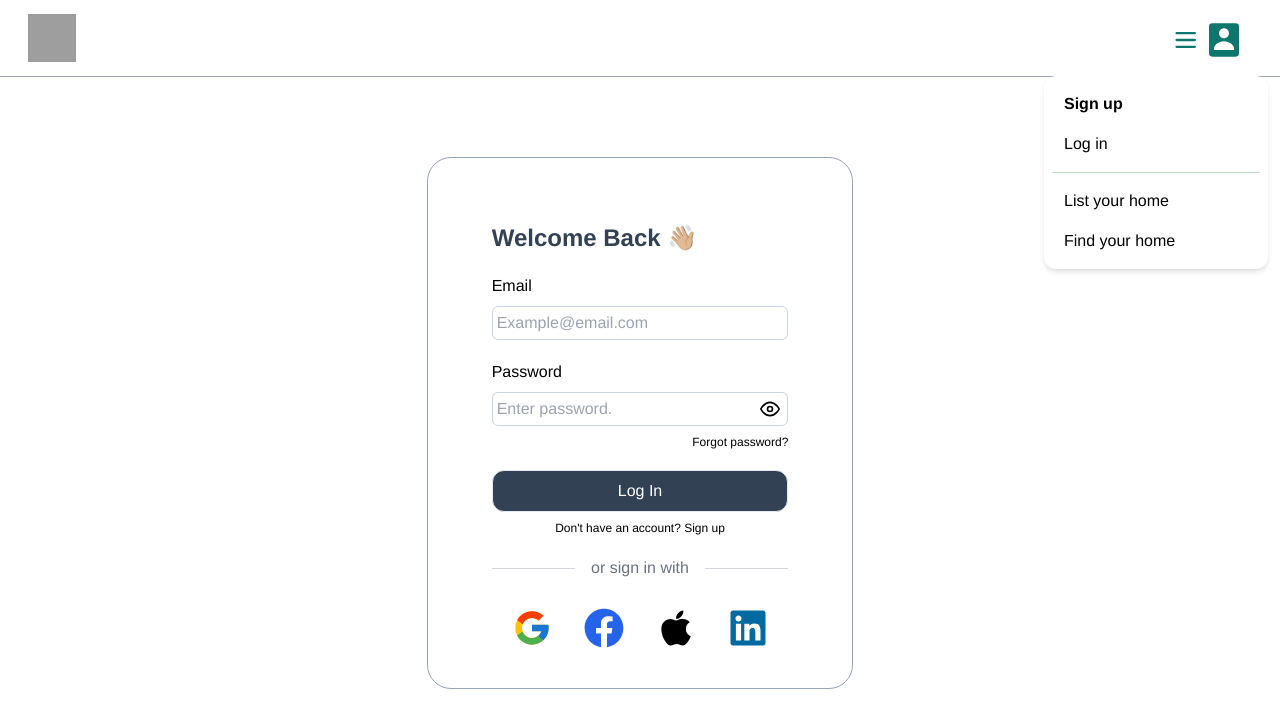
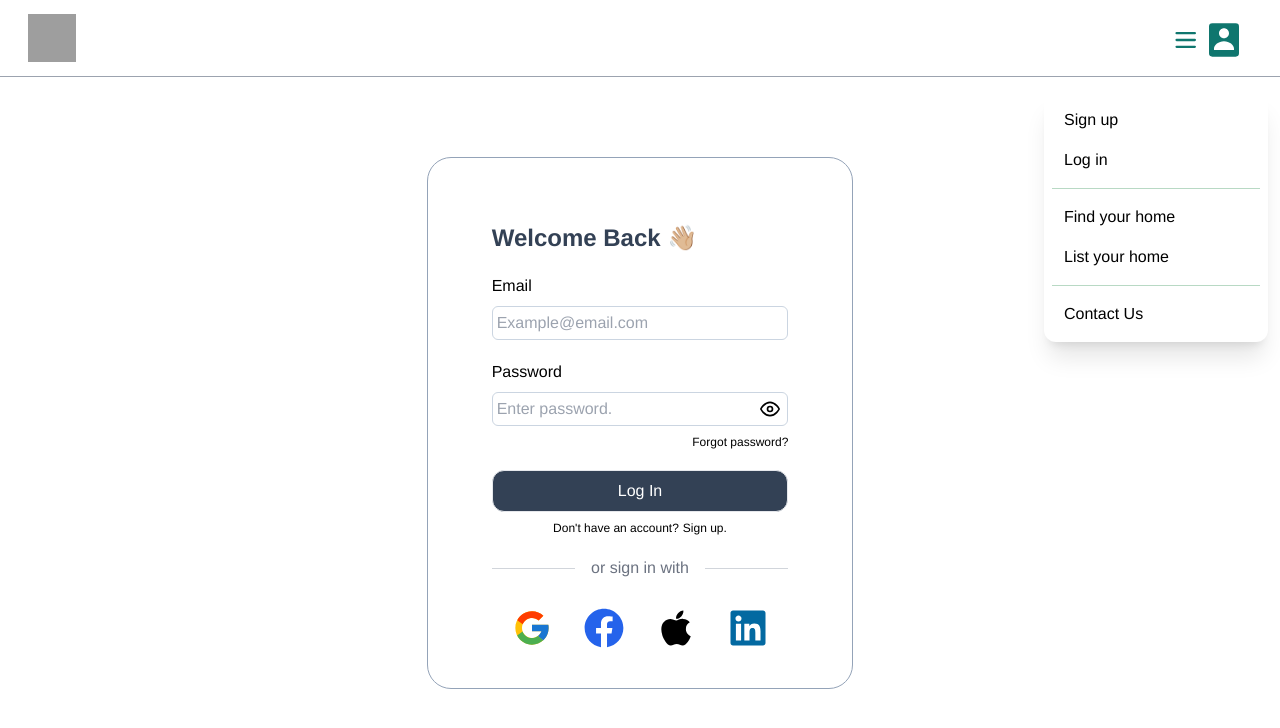
Before and after one commit to bonnil1/haven, a React (Vite) app in the folder frontend/: page /login in a window 1280 px wide. Both pictures are taken after a click on the button 1208 px from the left and 40 px from the top of the page. Shown: the top 728 px of the page. Built offline with nearby package versions, Linux system fonts and the light colour scheme; grey boxes are pictures that could not be loaded.

Commit message:
dropdown menu progress

```diff
--- a/frontend/src/App.jsx
+++ b/frontend/src/App.jsx
@@ -1,5 +1,5 @@
 import React from 'react'
-import { useState } from 'react';
+import { useState, useRef, useEffect } from 'react';
 import Navigation from './components/Navigation';
 import Signup from './pages/Signup';
 import Password from './pages/Password';
@@ -18,27 +18,43 @@ import { BrowserRouter as Router, Routes, Route } from 'react-router-dom';
 const App = () => {
 
   const [isLoggedIn, setIsLoggedIn] = useState(false)
-  const [isMobileMenuOpen, setIsMobileMenuOpen] = useState(false);
+  const [isMenuOpen, setIsMenuOpen] = useState(false);
+  const menuRef = useRef(null);
 
-  const toggleMobileMenu = () => {
-    setIsMobileMenuOpen(!isMobileMenuOpen);
+  const toggleMenu = () => {
+    console.log("toggling")
+    setIsMenuOpen(!isMenuOpen);
   };
 
   const closeMenu = () => {
-    setIsMobileMenuOpen(false);
+    setIsMenuOpen(false);
   };
 
+  useEffect(() => {
+      const handleClickOutside = (event) => {
+        console.log(isMenuOpen)
+          if (isMenuOpen && !menuRef.current?.contains(event.target)) {
+            setIsMenuOpen(false);
+          }
+      };
+
+      document.addEventListener('mousedown', handleClickOutside);
+
+      return () => {
+          document.removeEventListener('mousedown', handleClickOutside);
+      };
+  }, [isMenuOpen]);
 
 return (
   <Router>
     <div>
-      <Navigation isMobileMenuOpen={isMobileMenuOpen} toggleMobileMenu={toggleMobileMenu} closeMenu={closeMenu} isLoggedIn={isLoggedIn} setIsLoggedIn={setIsLoggedIn}/>
+      <Navigation toggleMenu={toggleMenu} isMenuOpen={isMenuOpen} closeMenu={closeMenu} isLoggedIn={isLoggedIn} setIsLoggedIn={setIsLoggedIn} menuRef={menuRef}/>
       <Routes>
         <Route path='/signup' element={<Signup />}/>
-        <Route path='/signup/pw' element={<Password />}/>
+        <Route path='/signup/pw' element={<Password setIsLoggedIn={setIsLoggedIn} />}/>
         <Route path='/signup/pw/profile' element={<Profile />}/>
         <Route path='/login' element={<Login setIsLoggedIn={setIsLoggedIn} />}/>
-        <Route path='/' element={<Prelanding closeMenu={closeMenu}/>}/>
+        <Route path='/' element={<Prelanding closeMenu={closeMenu} />}/>
         <Route path='/home' element={<Landing closeMenu={closeMenu}/>} />
         <Route path='/home/rentals' element={<Rentals />}/>
         <Route path='/home/rentals/show' element={<Show />}/>
--- a/frontend/src/components/Navigation.jsx
+++ b/frontend/src/components/Navigation.jsx
@@ -4,7 +4,7 @@ import { useState, useEffect, useRef  } from 'react';
 import { PiWarehouseFill } from "react-icons/pi";
 import { BiSolidUserRectangle } from "react-icons/bi";
 
-const Navigation = ({toggleMobileMenu, isMobileMenuOpen, closeMenu, isLoggedIn, setIsLoggedIn}) => {
+const Navigation = ({toggleMenu, isMenuOpen, closeMenu, isLoggedIn, setIsLoggedIn, menuRef}) => {
 
 
     return (
@@ -24,25 +24,28 @@ const Navigation = ({toggleMobileMenu, isMobileMenuOpen, closeMenu, isLoggedIn,
 
                     {/* Hamburger Icon */}
                     <div>
-                        <button onClick={toggleMobileMenu} className="flex text-teal-700 focus:outline-none hover:bg-gray-300 rounded-md p-2">
+                        <button onClick={toggleMenu} className="flex text-teal-700 focus:outline-none hover:bg-gray-300 rounded-md p-2">
                             <svg xmlns="http://www.w3.org/2000/svg" fill="none" viewBox="0 0 28 24" stroke="currentColor" className="w-8 h-10">
                                 <path strokeLinecap="round" strokeLinejoin="round" strokeWidth="2" d="M4 6h16M4 12h16M4 18h16" />
                             </svg>
                             <BiSolidUserRectangle className='size-10'/>
                         </button>
                     </div>
-                    <div className={`${isMobileMenuOpen ? 'block' : 'hidden'}`} id="mobile-menu">
-                        <div className="absolute right-0 w-20 sm:w-56 p-2 mt-16 mr-3 bg-white shadow-md rounded-xl">
-                        {isLoggedIn === true ? (
+                    <div className={`${isMenuOpen ? 'block' : 'hidden'}`} ref={menuRef}>
+                        <div className="absolute right-0 w-20 sm:w-56 p-2 mt-20 mr-3 bg-white shadow-xl rounded-xl">
+                        {isLoggedIn ? (
                             <>
                                 <NavLink to="profile" onClick={closeMenu} className="block text-black font-semibold hover:bg-gray-200 px-3 py-2">
                                     Profile
                                 </NavLink>
+                                <NavLink to="home" onClick={closeMenu} className="block text-black hover:bg-gray-200 px-3 py-2">
+                                    Find your home
+                                </NavLink>
                                 <NavLink to="list-your-property" onClick={closeMenu} className="block text-black hover:bg-gray-200 px-3 py-2">
                                     List your home
                                 </NavLink>
-                                <NavLink to="home" onClick={closeMenu} className="block text-black hover:bg-gray-200 px-3 py-2">
-                                    Find your home
+                                <NavLink to="contact" onClick={closeMenu} className="block text-black hover:bg-gray-200 px-3 py-2">
+                                    Contact Us
                                 </NavLink>
                                 <NavLink to="/" onClick={() => {closeMenu(); setIsLoggedIn(false); }}  className="block text-black hover:bg-gray-200 px-3 py-2">
                                     Log Out
@@ -50,18 +53,22 @@ const Navigation = ({toggleMobileMenu, isMobileMenuOpen, closeMenu, isLoggedIn,
                             </>
                         ) : (
                             <>
-                                <NavLink to="signup" onClick={closeMenu} className="block text-black font-bold hover:bg-gray-200 px-3 py-2">
+                                <NavLink to="signup" onClick={closeMenu} className="block text-black hover:bg-gray-200 px-3 py-2">
                                     Sign up
                                 </NavLink>
                                 <NavLink to="login" onClick={closeMenu} className="block text-black hover:bg-gray-200 px-3 py-2">
                                     Log in
                                 </NavLink>
                                 <hr className="my-2 border-green-700 border-opacity-30"/>
+                                <NavLink to="home" onClick={closeMenu} className="block text-black hover:bg-gray-200 px-3 py-2">
+                                    Find your home
+                                </NavLink>
                                 <NavLink to="list-your-property" onClick={closeMenu} className="block text-black hover:bg-gray-200 px-3 py-2">
                                     List your home
                                 </NavLink>
-                                <NavLink to="home" onClick={closeMenu} className="block text-black hover:bg-gray-200 px-3 py-2">
-                                    Find your home
+                                <hr className="my-2 border-green-700 border-opacity-30"/>
+                                <NavLink to="contact" onClick={closeMenu} className="block text-black hover:bg-gray-200 px-3 py-2">
+                                    Contact Us
                                 </NavLink>
                             </>
                         )}
@@ -88,14 +95,14 @@ const Navigation = ({toggleMobileMenu, isMobileMenuOpen, closeMenu, isLoggedIn,
                     <div className="flex mt-1">
                     {/* Hamburger Icon for Mobile */}
                     <div className="mt-2">
-                        <button onClick={toggleMobileMenu} className="text-emerald-600 focus:outline-none hover:bg-gray-300">
+                        <button onClick={toggleMenu} className="text-emerald-600 focus:outline-none hover:bg-gray-300">
                             <svg xmlns="http://www.w3.org/2000/svg" fill="none" viewBox="0 0 24 24" stroke="currentColor" className="w-8 h-8">
                                 <path strokeLinecap="round" strokeLinejoin="round" strokeWidth="2" d="M4 6h16M4 12h16M4 18h16" />
                             </svg>
                         </button>
                     </div>
-                    <div className={`${isMobileMenuOpen ? 'block' : 'hidden'}`} id="mobile-menu">
-                        <div className="absolute right-0 w-44 sm:w-56 p-2 mt-3 mr-3 bg-white shadow-md rounded-md">
+                    <div className={`${isMenuOpen ? 'block' : 'hidden'}`} id="mobile-menu">
+                        <div className="absolute right-0 w-44 sm:w-56 p-2 mt-12 mr-3 bg-white shadow-md rounded-md">
                         <NavLink to="/signup" onClick={closeMenu} className="block text-black font-bold hover:bg-gray-200 px-3 py-2">
                             Sign up
                         </NavLink>
--- a/frontend/src/pages/Login.jsx
+++ b/frontend/src/pages/Login.jsx
@@ -1,5 +1,6 @@
 import React from 'react'
 import { useState } from 'react'
+import { NavLink } from 'react-router-dom';
 import { FiEye } from "react-icons/fi";
 import { FiEyeOff } from "react-icons/fi";
 import { useNavigate } from 'react-router-dom'
@@ -66,7 +67,9 @@ const Login = ({setIsLoggedIn}) => {
             console.log(tokenResponse);
             setIsLoggedIn(true);
             navigate('/');
-        }
+        },
+        onError: (error) => console.log('Login Failed:', error)
+        //code for log in error message for user
     });
 
     return (
@@ -115,7 +118,7 @@ const Login = ({setIsLoggedIn}) => {
                         <h1 className='flex justify-center text-xs text-emerald-700 mt-2'>{message}</h1>
                     )}
                 </div>
-                <h6 className='flex justify-center text-xs mt-2'>Don't have an account? Sign up</h6>
+                <h6 className='flex justify-center text-xs mt-2'>Don't have an account? <NavLink to="/signup" className="hover:text-teal-700 ml-1">Sign up.</NavLink></h6>
                 <div className="flex items-center justify-center space-x-4 w-full mt-5">
                     <div className="flex-grow border-t border-gray-300"></div>
                     <span className="text-gray-500">or sign in with</span>
--- a/frontend/src/pages/Password.jsx
+++ b/frontend/src/pages/Password.jsx
@@ -3,7 +3,7 @@ import { useState, useEffect } from 'react';
 import { FiEye, FiEyeOff } from "react-icons/fi";
 import { useNavigate } from 'react-router-dom'
 
-const Password = () => {
+const Password = ({setIsLoggedIn}) => {
 
     const navigate = useNavigate();
     const [email, setEmail] = useState('');
@@ -118,7 +118,7 @@ const Password = () => {
 
                 const data = await response.json();
                 console.log(data)
-
+                setIsLoggedIn(true)
                 navigate('/signup/pw/profile');
 
             } catch (error) {
--- a/frontend/src/pages/Signup.jsx
+++ b/frontend/src/pages/Signup.jsx
@@ -106,7 +106,7 @@ const Signup = () => {
                     <h4 className='flex justify-center text-xs text-emerald-600 mt-2'>An account with this email already exists. Please log in</h4>
                 )}
             </div>
-            <h6 className='flex justify-center text-xs mt-2'>Already have an account? Log in.</h6>
+            <h6 className='flex justify-center text-xs mt-2'>Already have an account? <NavLink to="/login" className="hover:text-teal-700 ml-1">Log In.</NavLink></h6>
         </form>
     </div>
 )}
```
